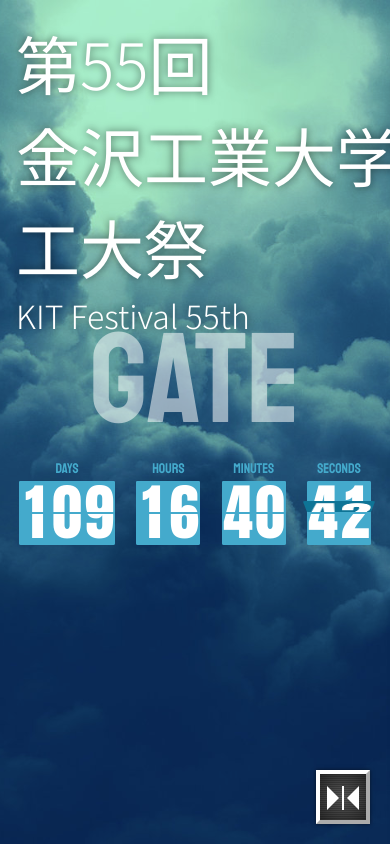
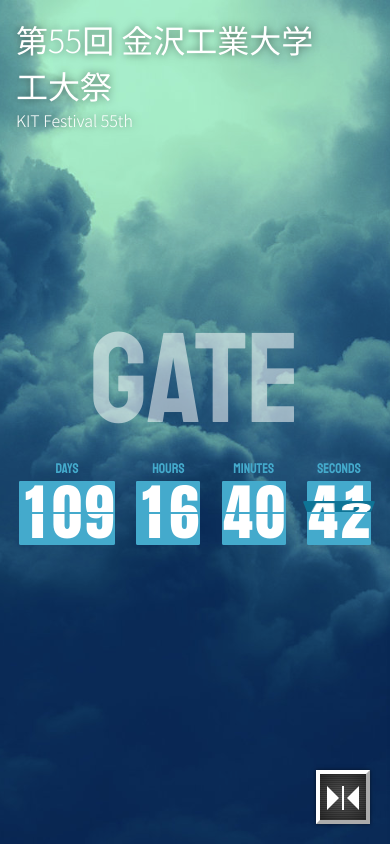
Before and after one commit to indFunction/TestKitFestivalSpecialOfficialPage, a plain HTML site: page index.html in a window 390 px wide. Shown: the top 844 px of the page. Drawn offline with nearby package versions, Linux system fonts and the light colour scheme.

Commit message:
「ホーム」のタイトルを修正

```diff
--- a/parts/contents/home/css/title.css
+++ b/parts/contents/home/css/title.css
@@ -24,3 +24,12 @@
 #title > h1 > span {
     white-space: nowrap;
 }
+
+@media screen and (max-width: 719px) {
+    #title > h1.ja {
+        font-size: 32px;
+    }
+    #title > h1.en {
+        font-size: 16px;
+    }
+}
```
